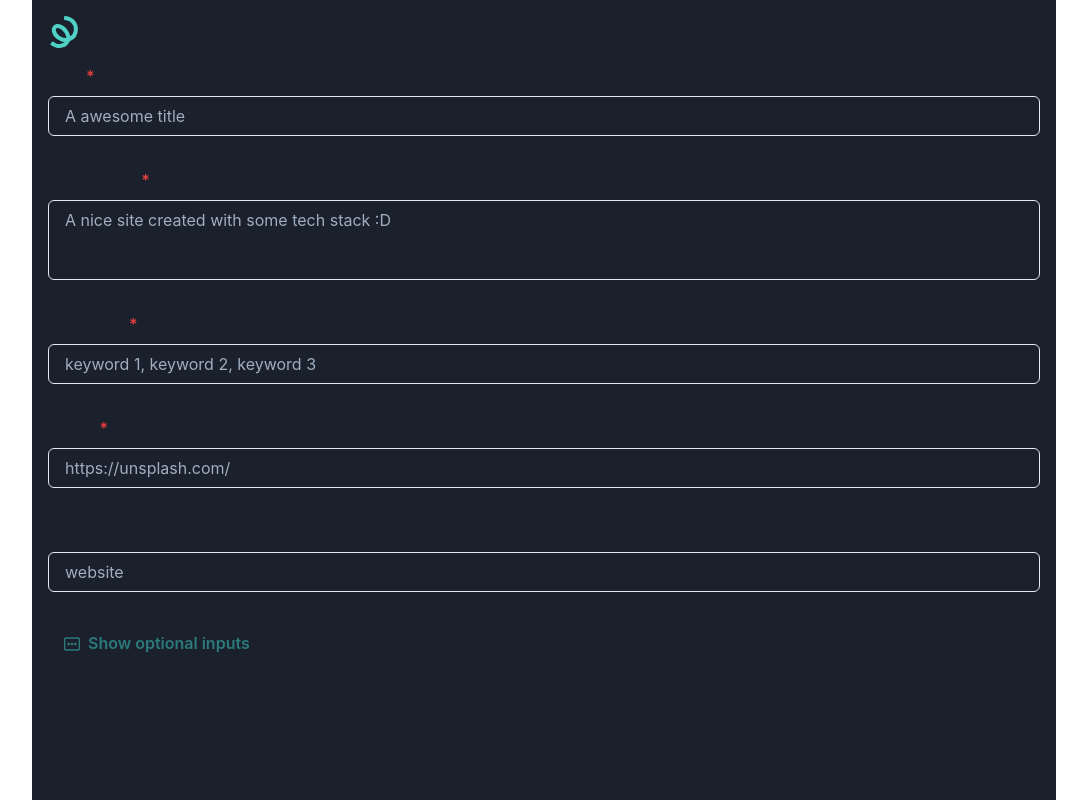
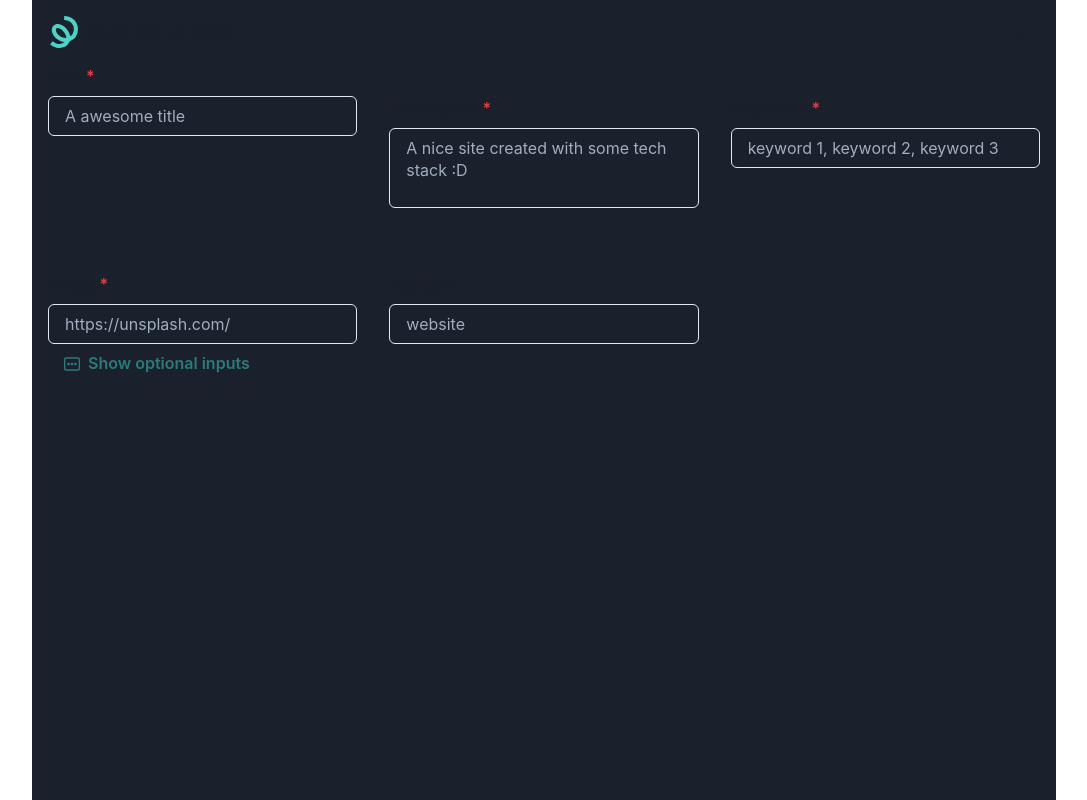
Before and after one commit to mrLuisFer/seo-generator, a Next.js app: page / in a window 1280 px wide. Shown: the whole page, without its empty margins (96-1183 px from the left). Built offline with nearby package versions, Linux system fonts and the light colour scheme.

Commit message:
add a mansory grid layout for the inputs

```diff
--- /dev/null
+++ b/components/home/MetaForm/GridLayout.js
@@ -0,0 +1,18 @@
+import { VStack } from '@chakra-ui/layout'
+
+export default function GridLayout({ children }) {
+  return (
+    <VStack
+      as="form"
+      align="start"
+      spacing="2rem"
+      display={{ base: 'flex', lg: 'grid' }}
+      gridTemplateColumns={{ lg: 'repeat(auto-fill, minmax(300px, 1fr))' }}
+      gridAutoFlow={{ lg: 'dense' }}
+      gridTemplateRows={{ lg: 'mansory' }}
+      gridGap={{ lg: '2rem' }}
+    >
+      {children}
+    </VStack>
+  )
+}
--- a/components/home/MetaForm/OptionalMetatagsInputs.js
+++ b/components/home/MetaForm/OptionalMetatagsInputs.js
@@ -1,6 +1,7 @@
 import { useEffect, useState } from 'react'
 import { Spinner } from '@chakra-ui/spinner'
 import InputForm from './InputForm'
+import GridLayout from './GridLayout'
 
 export default function OptionalMetatagsInputs() {
   const [showSpinner, setShowSpinner] = useState(true)
@@ -17,7 +18,7 @@ export default function OptionalMetatagsInputs() {
       {showSpinner ? (
         <Spinner size="lg" color="cyan" />
       ) : (
-        <>
+        <GridLayout>
           <InputForm
             inputId="ogUrlInput"
             labelValue="Og:Url"
@@ -31,7 +32,7 @@ export default function OptionalMetatagsInputs() {
             labelValue="Copyright"
             placeholder="Copyright owner"
           />
-        </>
+        </GridLayout>
       )}
     </>
   )
--- a/components/home/MetaForm/index.js
+++ b/components/home/MetaForm/index.js
@@ -1,16 +1,18 @@
 import { useState } from 'react'
-import { VStack, Button } from '@chakra-ui/react'
+import { Button, Box } from '@chakra-ui/react'
 import { CgMoreR } from 'react-icons/cg'
 import { VscCollapseAll } from 'react-icons/vsc'
 import InputForm from './InputForm'
 import TextareaForm from './TextareaForm'
 import OptionalMetatagsInputs from './OptionalMetatagsInputs'
+import GridLayout from './GridLayout'
 
 export default function MetaForm() {
   const [showOptionalInputs, setShowOptionalInputs] = useState(false)
 
   return (
-    <VStack as="form" align="start" spacing="2rem">
+    <Box>
+      <GridLayout>
         <InputForm inputId="titleInput" labelValue="Title" placeholder="A awesome title" required />
         <TextareaForm
           labelValue="Description"
@@ -32,6 +34,7 @@ export default function MetaForm() {
           required
         />
         <InputForm inputId="ogTypeInput" labelValue="Og:Type" placeholder="website" />
+      </GridLayout>
 
       <Button
         onClick={() => setShowOptionalInputs((prevShowOptionalInputs) => !prevShowOptionalInputs)}
@@ -42,6 +45,6 @@ export default function MetaForm() {
         {showOptionalInputs ? 'Hide optional inputs' : 'Show optional inputs'}
       </Button>
       {showOptionalInputs && <OptionalMetatagsInputs />}
-    </VStack>
+    </Box>
   )
 }
```
Lines whose indentation alone changed are shown as unchanged.
